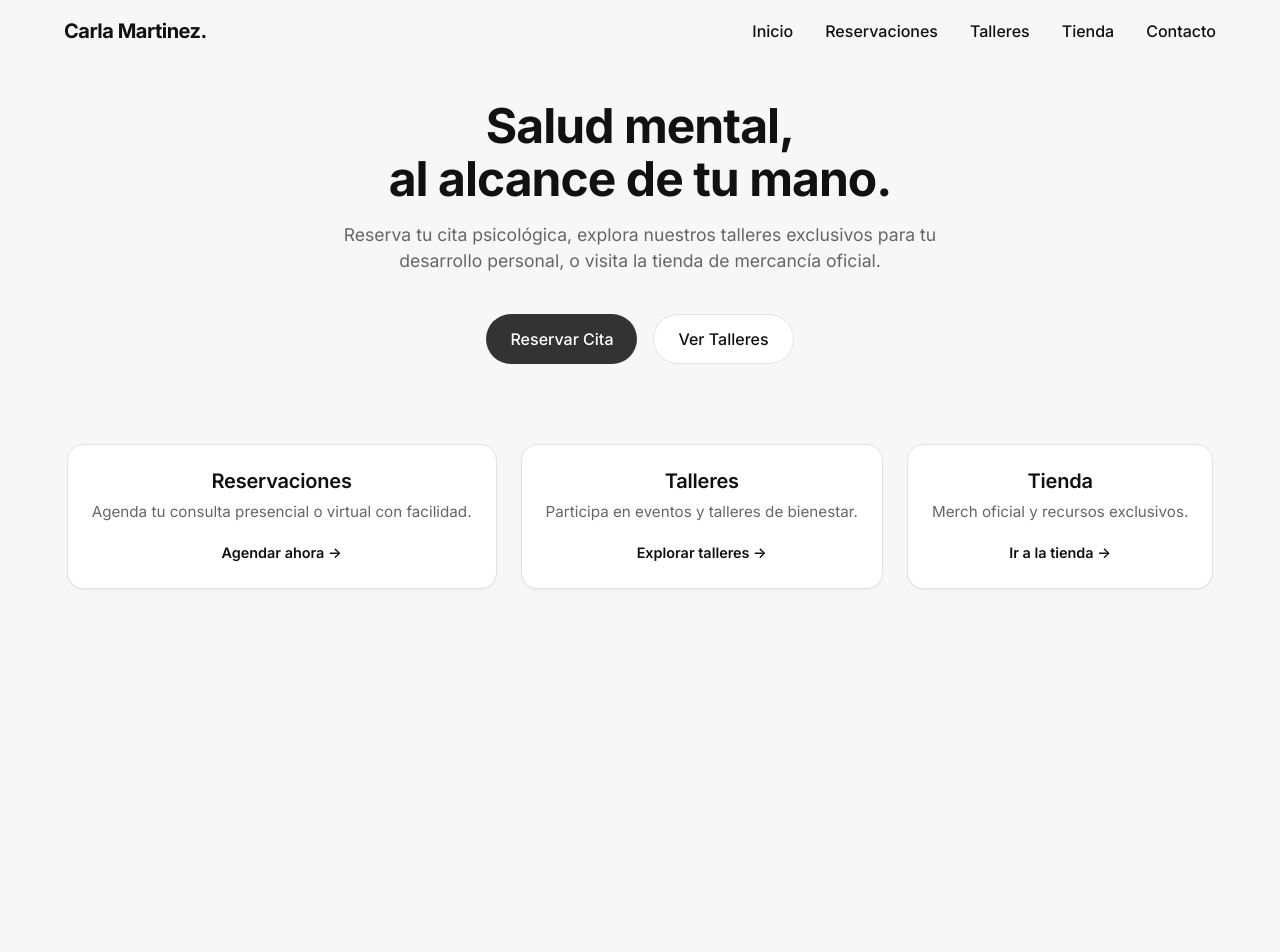
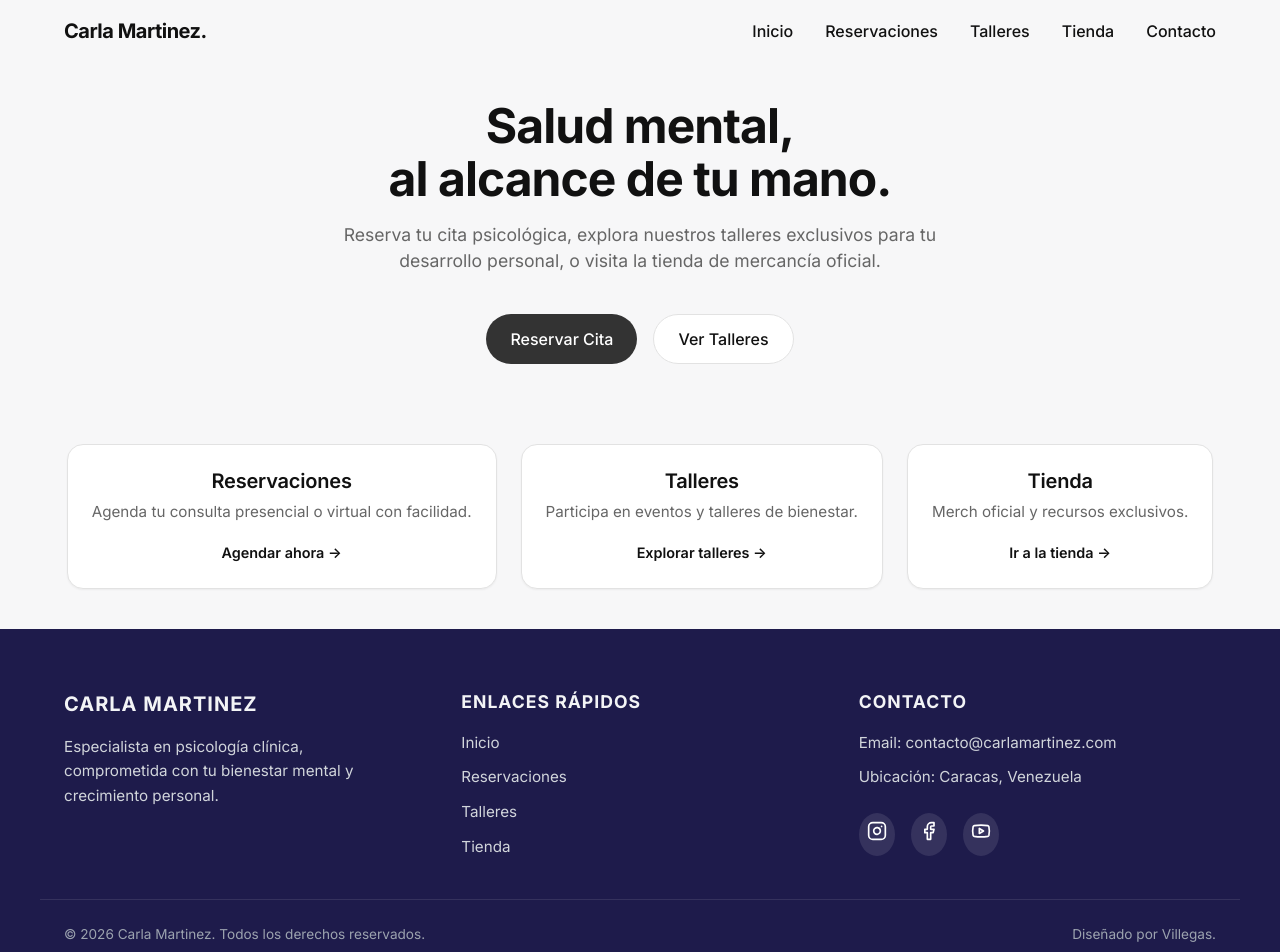
Before and after one commit to Villegascs/Psi.-Carla-Martinez, a Next.js app: page / in a window 1280 px wide. Shown: the top 952 px of the page. Before the commit the page ends 800 px from the top, so only its background shows below. Built offline with nearby package versions, Linux system fonts and the light colour scheme; no server answers.

Commit message:
feat: design global footer layout and integration

```diff
--- a/src/app/layout.tsx
+++ b/src/app/layout.tsx
@@ -4,6 +4,8 @@ import Link from "next/link";
 import { CartProvider } from "@/context/CartContext";
 import CartDrawer from "@/components/CartDrawer";
 import GlobalHeader from "@/components/GlobalHeader";
+
+import GlobalFooter from "@/components/GlobalFooter";
 
 export const metadata: Metadata = {
   title: "Carla Martinez | Psicóloga",
@@ -17,12 +19,13 @@ export default function RootLayout({
 }>) {
   return (
     <html lang="es">
-      <body>
+      <body style={{ display: "flex", flexDirection: "column", minHeight: "100vh" }}>
         <CartProvider>
           <GlobalHeader />
-          <main className="container animate-fade-in" style={{ padding: "40px 24px", minHeight: "calc(100vh - 70px)" }}>
+          <main className="container animate-fade-in" style={{ padding: "40px 24px", flex: "1 0 auto" }}>
             {children}
           </main>
+          <GlobalFooter />
           <CartDrawer />
         </CartProvider>
       </body>
--- /dev/null
+++ b/src/components/GlobalFooter.tsx
@@ -0,0 +1,72 @@
+"use client";
+
+import Link from "next/link";
+import { usePathname } from "next/navigation";
+import { Instagram, Facebook, Youtube } from "lucide-react";
+
+export default function GlobalFooter() {
+  const pathname = usePathname();
+
+  // Ocultar el footer global en todas las rutas de /admin o rutas específicas si es necesario
+  if (pathname && pathname.startsWith("/admin")) {
+    return null;
+  }
+
+  return (
+    <footer style={{ backgroundColor: "#1e1b4b", color: "#f3f4f6", padding: "60px 24px 24px 24px", marginTop: "auto" }}>
+      <div className="container" style={{ display: "flex", flexWrap: "wrap", gap: "40px", justifyContent: "space-between", paddingBottom: "40px", borderBottom: "1px solid rgba(255, 255, 255, 0.1)" }}>
+
+        {/* Brand Column */}
+        <div style={{ flex: "1 1 250px" }}>
+          <h3 style={{ fontSize: "1.25rem", fontWeight: 700, marginBottom: "16px", letterSpacing: "1px", textTransform: "uppercase" }}>
+            Carla Martinez
+          </h3>
+          <p style={{ color: "#d1d5db", fontSize: "0.95rem", lineHeight: 1.6, maxWidth: "300px" }}>
+            Especialista en psicología clínica, comprometida con tu bienestar mental y crecimiento personal.
+          </p>
+        </div>
+
+        {/* Links Column */}
+        <div style={{ flex: "1 1 250px" }}>
+          <h3 style={{ fontSize: "1.1rem", fontWeight: 700, marginBottom: "16px", textTransform: "uppercase", letterSpacing: "1px" }}>
+            Enlaces Rápidos
+          </h3>
+          <div style={{ display: "flex", flexDirection: "column", gap: "12px" }}>
+            <Link href="/" style={{ color: "#d1d5db", textDecoration: "none", fontSize: "0.95rem" }} className="footer-link">Inicio</Link>
+            <Link href="/reservaciones" style={{ color: "#d1d5db", textDecoration: "none", fontSize: "0.95rem" }} className="footer-link">Reservaciones</Link>
+            <Link href="/talleres" style={{ color: "#d1d5db", textDecoration: "none", fontSize: "0.95rem" }} className="footer-link">Talleres</Link>
+            <Link href="/tienda" style={{ color: "#d1d5db", textDecoration: "none", fontSize: "0.95rem" }} className="footer-link">Tienda</Link>
+          </div>
+        </div>
+
+        {/* Contact Column */}
+        <div style={{ flex: "1 1 250px" }}>
+          <h3 style={{ fontSize: "1.1rem", fontWeight: 700, marginBottom: "16px", textTransform: "uppercase", letterSpacing: "1px" }}>
+            Contacto
+          </h3>
+          <div style={{ display: "flex", flexDirection: "column", gap: "12px", color: "#d1d5db", fontSize: "0.95rem" }}>
+            <p>Email: contacto@carlamartinez.com</p>
+            <p>Ubicación: Caracas, Venezuela</p>
+            <div style={{ display: "flex", gap: "16px", marginTop: "12px" }}>
+              <a href="https://instagram.com" target="_blank" rel="noopener noreferrer" style={{ color: "#fff", backgroundColor: "rgba(255,255,255,0.1)", padding: "8px", borderRadius: "50%" }}>
+                <Instagram size={20} />
+              </a>
+              <a href="https://facebook.com" target="_blank" rel="noopener noreferrer" style={{ color: "#fff", backgroundColor: "rgba(255,255,255,0.1)", padding: "8px", borderRadius: "50%" }}>
+                <Facebook size={20} />
+              </a>
+              <a href="https://youtube.com" target="_blank" rel="noopener noreferrer" style={{ color: "#fff", backgroundColor: "rgba(255,255,255,0.1)", padding: "8px", borderRadius: "50%" }}>
+                <Youtube size={20} />
+              </a>
+            </div>
+          </div>
+        </div>
+      </div>
+
+      {/* Bottom Bar */}
+      <div className="container" style={{ display: "flex", flexWrap: "wrap", justifyContent: "space-between", alignItems: "center", paddingTop: "24px", color: "#9ca3af", fontSize: "0.85rem" }}>
+        <p>© 2026 Carla Martinez. Todos los derechos reservados.</p>
+        <p>Diseñado por Villegas.</p>
+      </div>
+    </footer>
+  );
+}
```
